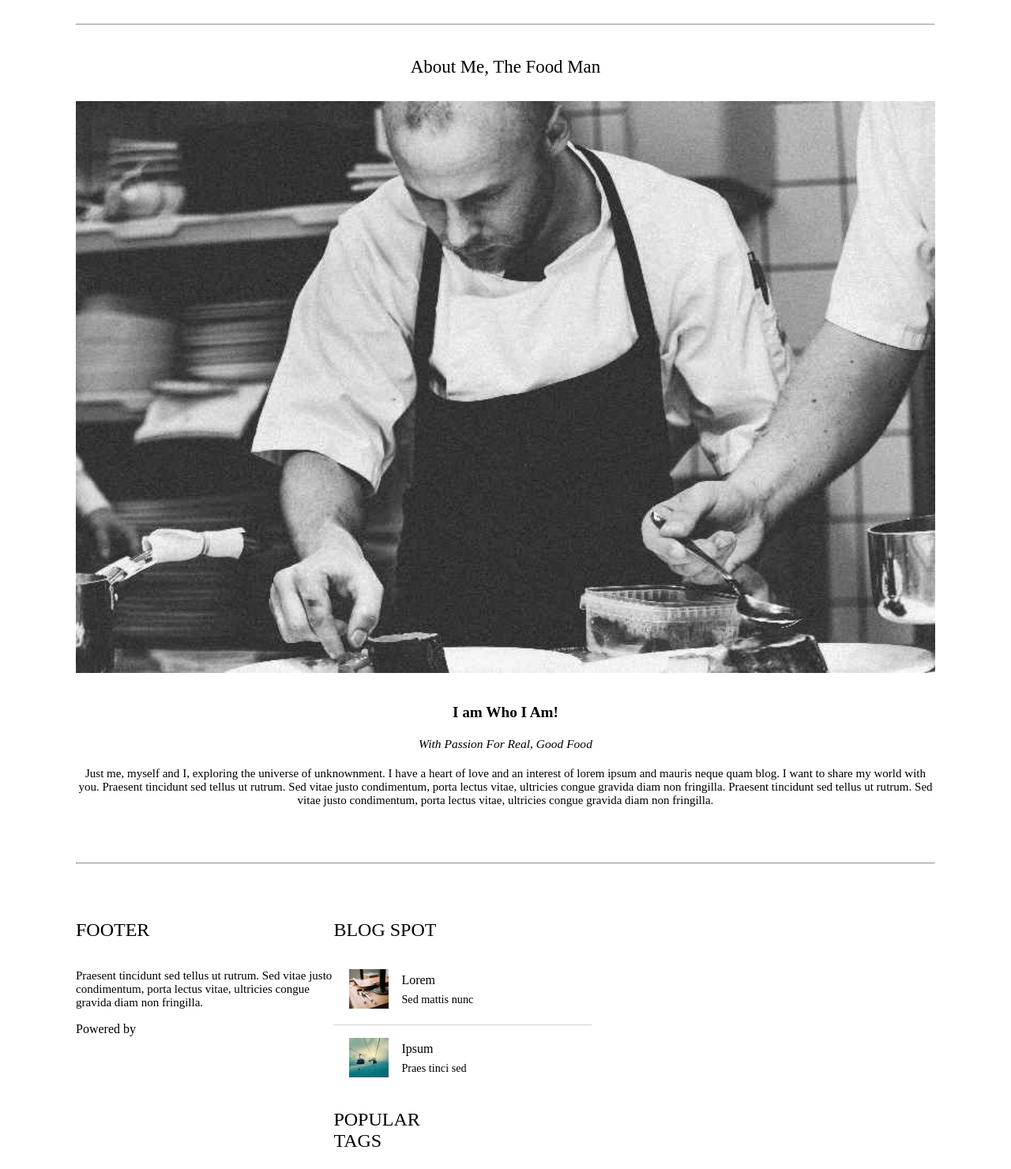
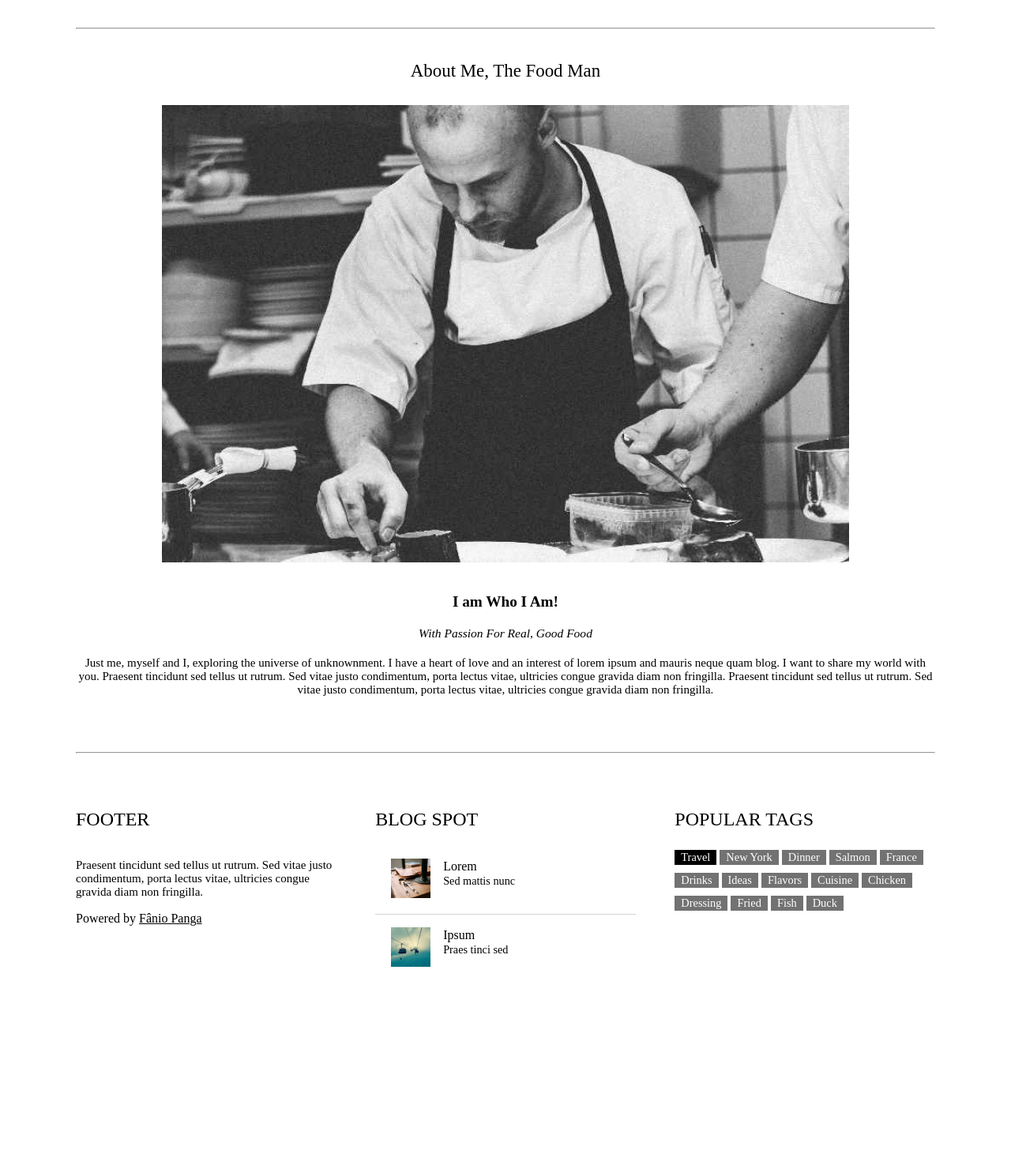
Before and after one commit to FanioPanga-23/templates_food_blog, a plain HTML site: page index.html in a window 1280 px wide. Shown: the part 1320-2800 px from the top of the page at 79% size. After the commit the page ends 2614 px from the top, so only its background shows below. Drawn offline with Linux system fonts and the light colour scheme; a web font is replaced by a local one.

Commit message:
Almost done

```diff
--- a/css/desktop_larger_screen.css
+++ b/css/desktop_larger_screen.css
@@ -1,5 +1,13 @@
+/* ALL IMAGES */
 img {max-width: 100%;}
 
+/* CHEF BOX IMG */
+.box-img-chef {
+    max-width: 80%;
+    margin: 0 auto;
+}
+
+/* FOOD SECTION */
 article.container-food {
     justify-content: space-between;
 }
@@ -9,9 +17,7 @@ section.food-item {
     margin-bottom: 25px;
 }
 
-.footer-item {
-    width: 30%;
-}
+.footer-item {width: calc(100% / 3.3);}
 
 @media screen and (width > 1210px) {
     header {
--- a/css/mobile_small_screen.css
+++ b/css/mobile_small_screen.css
@@ -12,21 +12,21 @@
 
 @font-face {
     font-family: 'karmaBol';
-    src: url(../fonts/Karma/Raleway/static/Raleway-Regular.ttf) format('truetype');
+    src: url(../fonts/Karma/Raleway/static/Raleway-Regular.ttf);
 }
 
 :root {
     --font1: 'karmaReg';
     --font2: 'karmaBol';
     --font3: 'karmaMid';
-    --color1: #9c9c9c;
+    --color1: #c7c7c7;
 }
 
 * {
     box-sizing: border-box;
     margin: 0;
     padding: 0;
-    font-family: var(--font1);
+    font-family: var(--font3);
 }
 
 header {
@@ -55,8 +55,9 @@ header {
 }
 
 .nav-item, .button {
-    padding: 16px 0;
-    font-size: 1.3em;
+    padding: 18px 0 16px;
+    font-size: 1.5em;
+    font-weight: normal;
 }
 
 .hidden-menu-item {
@@ -75,6 +76,7 @@ header {
     cursor: pointer;
 }
 
+/* ALL IMAGES */
 img {
     width: 100%;
     height: auto;
@@ -147,9 +149,7 @@ hr {
 
 /* ABOUT */
 
-section.About {
-    text-align: center;
-}
+section.About {text-align: center;}
 
 h1.about-heading {
     padding: 20px 0 30px;
@@ -177,6 +177,7 @@ p.about-desc {
 section.footer-container {
     display: flex;
     flex-flow: row wrap;
+    justify-content: space-between;
     padding: 30px 0 50px;
 }
 
@@ -192,6 +193,9 @@ p.footer-desc {
     font-size: .94em;
 }
 
+.a-footer {color: #000;}
+.a-footer:hover {color: green;}
+
 .spot-item {
     display: flex;
     padding: 16px 20px;
@@ -200,22 +204,17 @@ p.footer-desc {
 .spot-son {margin-right: 16px;}
 
 .spot-heading {
-    padding: 5px 0 2px;
+    padding: 1px 0 0;
     font-weight: normal;
     font-size: 1em;
 }
 
 .spot-p {
-    padding: 5px 0 2px;
+    padding: 1px 0 0;
     font-size: .89em;
 }
 
-.spot-item:not(:last-child) {
-    border-bottom: 1px solid #d4d4d4;
-}
-
-.posts-item {
-}
+.spot-item:not(:last-child) {border-bottom: 1px solid #d4d4d4;}
 
 .posts-item {
     display: inline-block;
--- a/index.html
+++ b/index.html
@@ -90,7 +90,7 @@
 
         <section class="About main-item" id="about">
             <h1 class="about-heading">About Me, The Food Man</h1>
-            <div class="img-box"><img src="./image/chef.jpg" alt="Kitchen chef"></div>
+            <div class="img-box box-img-chef"><img src="./image/chef.jpg" alt="Kitchen chef"></div>
             <h2 class="about-heading2">I am Who I Am!</h2>
             <p class="about-title"><em>With Passion For Real, Good Food</em></p>
             <p class="about-desc">
@@ -104,7 +104,7 @@
             <footer class="footer-item">
                 <h1 class="footer-heading">Footer</h1>
                 <p class="footer-desc">Praesent tincidunt sed tellus ut rutrum. Sed vitae justo condimentum, porta lectus vitae, ultricies congue gravida diam non fringilla.</p>
-                <p class="footer-author">Powered by <a href="https://github.com/FanioPanga-23/"></a></p>
+                <p class="footer-author">Powered by <a href="https://github.com/FanioPanga-23/" target="_blank" class="a-footer">Fânio Panga</a></p>
             </footer>
 
             <section class="blog-spot footer-item">
@@ -125,6 +125,7 @@
                             <p class="spot-p">Praes tinci sed</p>
                         </div>
                     </div>
+                </section>
             </section>
 
             <section class="popular-tags footer-item">
@@ -147,7 +148,6 @@
                 </div>
             </section>
         </section>
-        </section>
     </main>
     <script src="./js/closing_menu.js">
     </script>
```
Lines whose indentation alone changed are shown as unchanged.
